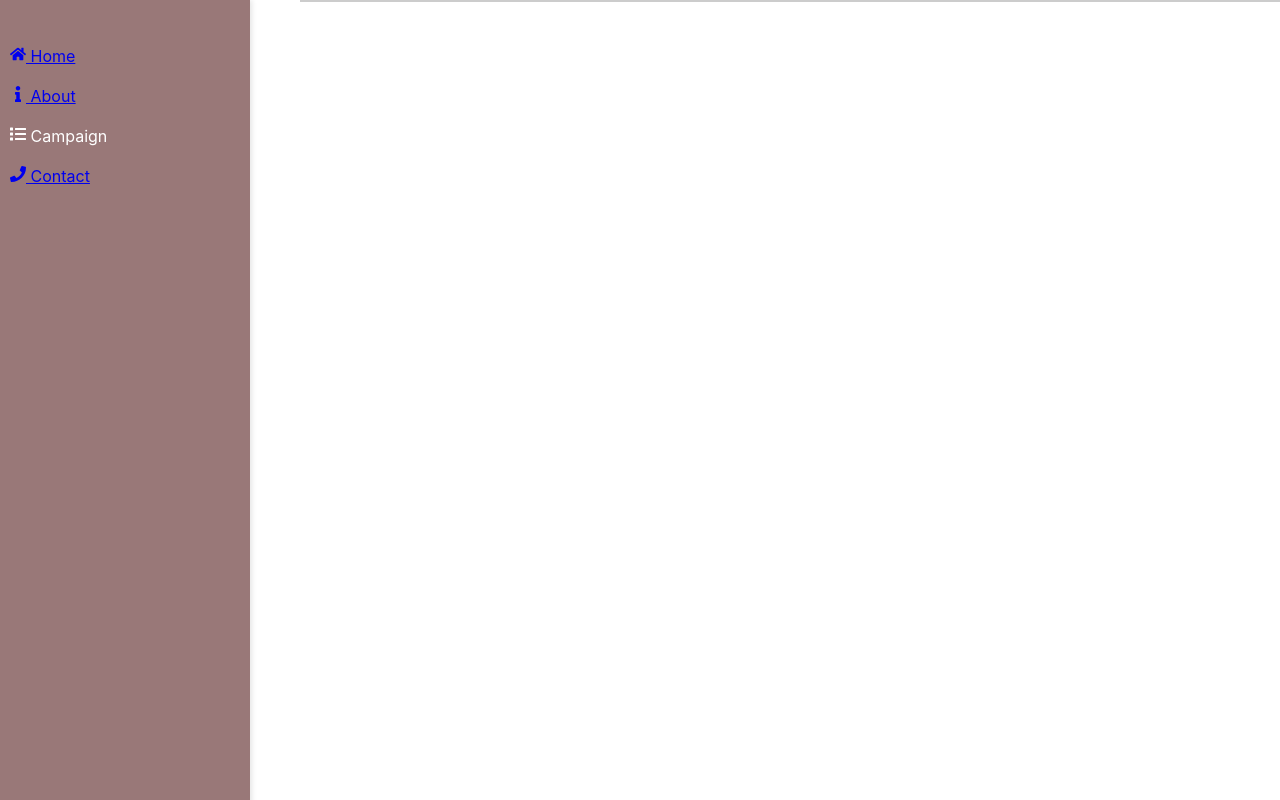
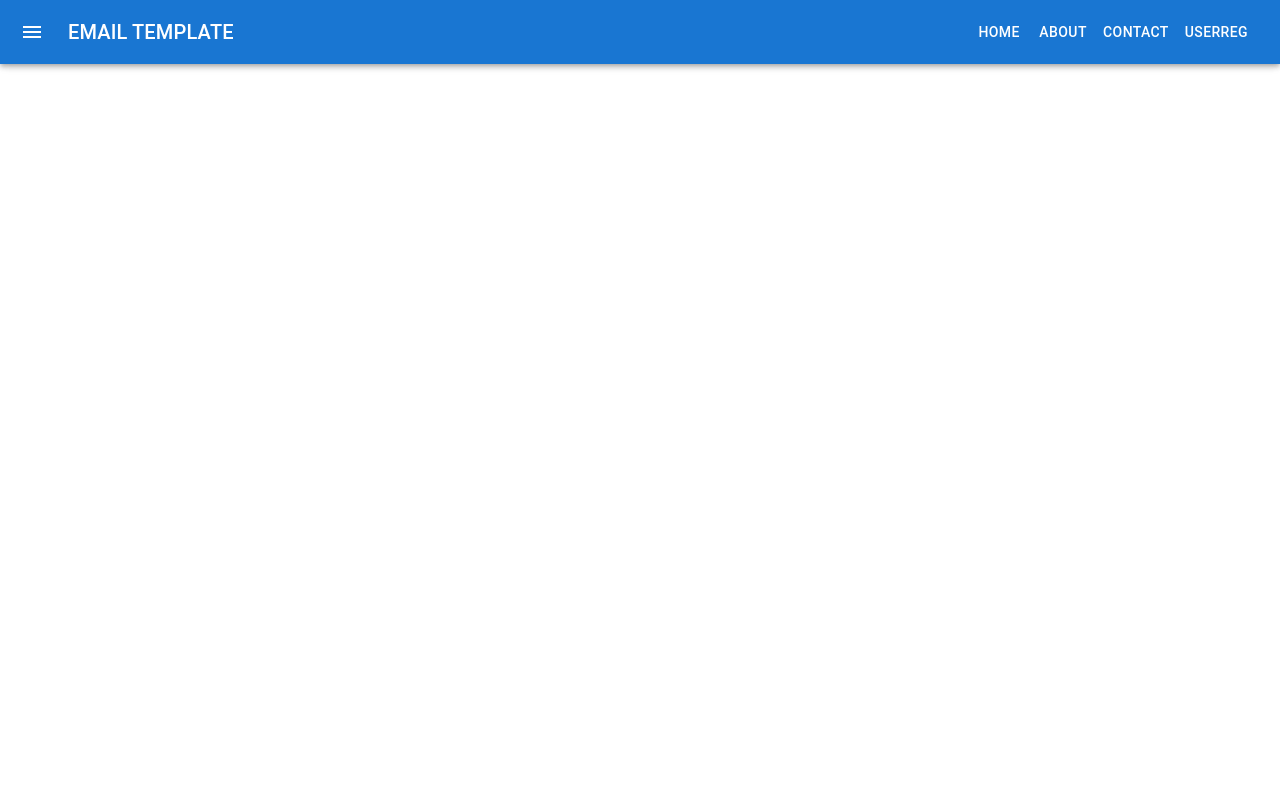
Before and after one commit to nakandara/email-template, a React (Create React App) app: page / in a window 1280 px wide. Built offline with nearby package versions, Linux system fonts and the light colour scheme.

Commit message:
add app bar

```diff
--- a/src/App.tsx
+++ b/src/App.tsx
@@ -5,19 +5,23 @@ import DashboardHome from "./components/Home";
 import  DashboardSelectEvents from "./components/SelectEvents";
 import  Category1 from "./components/category/category1";
 import  Category2 from "./components/category/Category2";
+import DrawerAppBar from "./components/layout/DrawerAppBar";
+
 
 function App() {
   return (
     <Router>
-    <div style={{ display: 'flex'}}  >
-      <Sidebar  />
-      <div style={{ flex: 1 ,border: '1px solid #ccc',marginLeft:"300px"}}>
-        <Routes>
+    <div   >
+
+    <DrawerAppBar/>
+      {/* <Sidebar  /> */}
+      <div >
+        {/* <Routes>
           <Route path="/dashboard" element={<DashboardHome />} />
           <Route path="/dashboard/about" element={<DashboardSelectEvents />} />
           <Route path="/dashboard/category1" element={<Category1 />} />
           <Route path="/dashboard/category2" element={<Category2 />} />
-        </Routes>
+        </Routes> */}
       </div>
     </div>
   </Router>
--- /dev/null
+++ b/src/components/layout/DrawerAppBar.tsx
@@ -0,0 +1,143 @@
+import * as React from "react";
+import AppBar from "@mui/material/AppBar";
+import Box from "@mui/material/Box";
+import CssBaseline from "@mui/material/CssBaseline";
+import Divider from "@mui/material/Divider";
+import Drawer from "@mui/material/Drawer";
+import IconButton from "@mui/material/IconButton";
+import List from "@mui/material/List";
+import ListItem from "@mui/material/ListItem";
+import ListItemButton from "@mui/material/ListItemButton";
+import ListItemText from "@mui/material/ListItemText";
+import MenuIcon from "@mui/icons-material/Menu";
+import Toolbar from "@mui/material/Toolbar";
+import Typography from "@mui/material/Typography";
+import Button from "@mui/material/Button";
+import { BrowserRouter as Router, Routes, Route } from "react-router-dom";
+import { Link } from 'react-router-dom';
+
+import DashboardHome from "../../components/Home";
+import DashboardSelectEvents from "../../components/SelectEvents";
+import Category1 from "../../components/category/category1";
+import Category2 from "../../components/category/Category2";
+
+interface Props {
+  /**
+   * Injected by the documentation to work in an iframe.
+   * You won't need it on your project.
+   */
+  window?: () => Window;
+}
+
+const drawerWidth = 240;
+const navItems = ["Home", "About", "Contact",'UserReg'];
+
+export default function DrawerAppBar(props: Props) {
+  const { window } = props;
+  const [mobileOpen, setMobileOpen] = React.useState(false);
+
+  const handleDrawerToggle = () => {
+    setMobileOpen((prevState) => !prevState);
+  };
+
+  const drawer = (
+    <Box onClick={handleDrawerToggle} sx={{ textAlign: "center" }}>
+      <Typography variant="h6" sx={{ my: 2 }}>
+        MUI
+      </Typography>
+      <Divider />
+      <List>
+      {navItems.map((item) => (
+        <Link key={item} to={`/dashboard/${item.toLowerCase()}`} style={{ textDecoration: 'none', color: 'inherit' }}>
+          <ListItem disablePadding>
+            <ListItemButton sx={{ textAlign: "center" }}>
+              <ListItemText primary={item} />
+            </ListItemButton>
+          </ListItem>
+        </Link>
+      ))}
+      </List>
+    </Box>
+  );
+
+  const container =
+    window !== undefined ? () => window().document.body : undefined;
+
+  return (
+    <Box>
+      <CssBaseline />
+      <AppBar component="nav">
+        <Toolbar>
+          <IconButton
+            color="inherit"
+            aria-label="open drawer"
+            edge="start"
+            onClick={handleDrawerToggle}
+            sx={{ mr: 2 }}
+          >
+            <MenuIcon />
+          </IconButton>
+          <Typography
+            variant="h6"
+            component="div"
+            sx={{ flexGrow: 1, display: { xs: "none", sm: "block" } }}
+          >
+            EMAIL TEMPLATE
+          </Typography>
+          <Box sx={{ display: { xs: "none", sm: "block" } }}>
+            {navItems.map((item) => (
+              <Button key={item} sx={{ color: "#fff" }}>
+                {item}
+              </Button>
+            ))}
+          </Box>
+        </Toolbar>
+      </AppBar>
+
+      <nav>
+        <IconButton
+          color="inherit"
+          aria-label="open drawer"
+          edge="start"
+          onClick={handleDrawerToggle}
+          sx={{ mr: 2 }}
+        >
+          <MenuIcon />
+        </IconButton>
+        <Drawer
+          container={container}
+          variant="temporary"
+          open={mobileOpen}
+          onClose={handleDrawerToggle}
+          ModalProps={{
+            keepMounted: true,
+          }}
+          sx={{
+            display: { xs: "block", sm: "block" },
+            "& .MuiDrawer-paper": {
+              boxSizing: "border-box",
+              width: drawerWidth,
+            },
+          }}
+        >
+          {drawer}
+        </Drawer>
+      </nav>
+      <Box component="main" sx={{ p: 3 }}>
+        <Toolbar />
+
+        <div>
+          <Routes>
+            <Route path="/dashboard/home" element={<DashboardHome />} />
+            <Route
+              path="/dashboard/about"
+              element={<DashboardSelectEvents />}
+            />
+            <Route path="/dashboard/category1" element={<Category1 />} />
+            <Route path="/dashboard/UserReg" element={<Category2 />} />
+          </Routes>
+        </div>
+      </Box>
+    </Box>
+  );
+}
```
